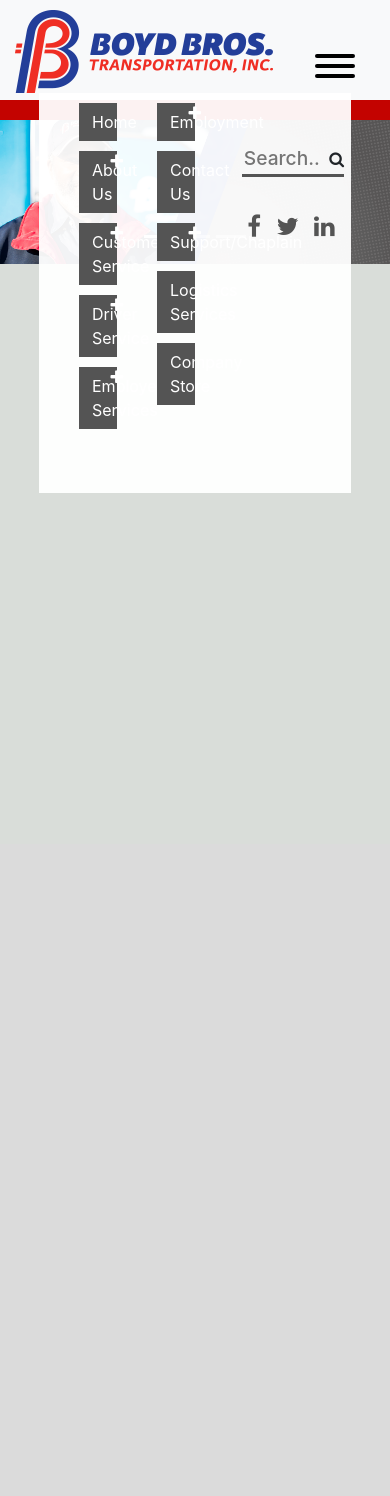
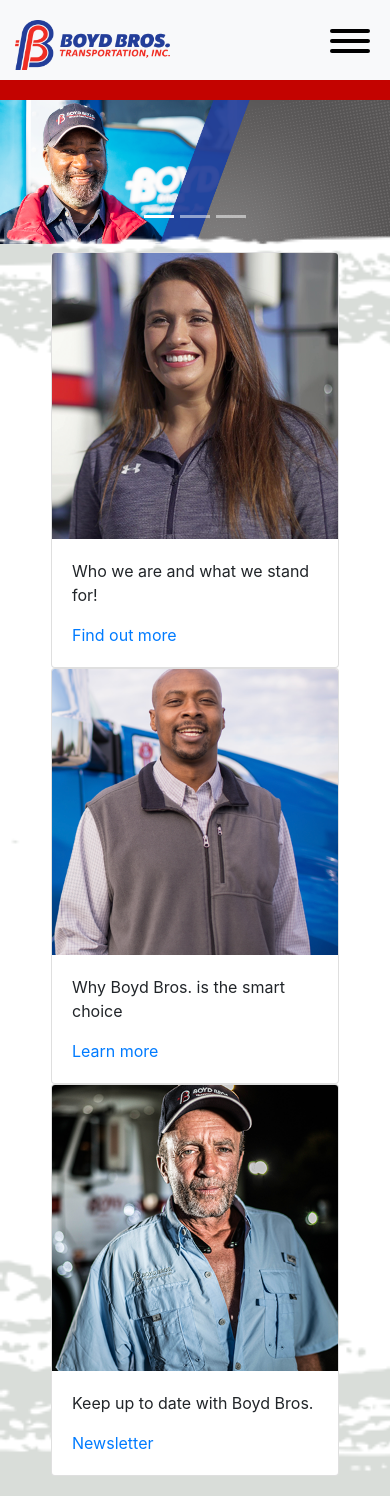
Before and after one commit to vargasman11/BoydCorporate, a PHP site: page / in a window 390 px wide. Before the commit the page ends 493 px from the top, so only its background shows below. Run offline with PHP 8.4, Linux system fonts and the light colour scheme.

Commit message:
saving progress

```diff
--- a/index.php
+++ b/index.php
@@ -1,6 +1,7 @@
 <?php include("partials/header.php"); ?>
 <?php include("partials/menu.php"); ?>
 <?php include("partials/carousel.php"); ?>
+<?php include("partials/people.php"); ?>
 
 
 <?php include("partials/footer.php"); ?>
--- a/partials/header.php
+++ b/partials/header.php
@@ -21,5 +21,5 @@
     <title>Boyd Bros</title>
 </head>
 
-<body>
+<body >
 <div class="container bg-light" id="main-container">
--- a/partials/menu.php
+++ b/partials/menu.php
@@ -14,7 +14,7 @@
             <!-- </div> -->
         </nav>
 
-        <div class="dropDownSection" id="dropDownSection" style="display:block">
+        <div class="dropDownSection" id="dropDownSection" style="display:none">
             <div class="" id="leftSection">
                 <div id="left-half">
                     <ul>
--- /dev/null
+++ b/partials/people.php
@@ -0,0 +1,36 @@
+<div  id="people-container">
+    <div id="white-wrapper">
+    <div class="row">
+        <!-- lady-left -->
+        <div class="col-sm-12 col-md-4">
+            <div class="card mx-auto" style="width: 18rem;">
+                <img class="card-img-top" src="Assests/people/lady-left.png" alt="Card image cap">
+                <div class="card-body">
+                    <p class="card-text">Who we are and what we stand for!</p>
+                    <a href="#">Find out more</a>
+                </div>
+            </div>
+        </div>
+        <!-- man middle -->
+        <div class="col-sm-12 col-md-4">
+            <div class="card mx-auto" style="width: 18rem;">
+                <img class="card-img-top" src="Assests/people/man-middle.png" alt="Card image cap">
+                <div class="card-body">
+                    <p class="card-text">Why Boyd Bros. is the smart choice</p>
+                    <a href="#">Learn more</a>
+                </div>
+            </div>
+        </div>
+        <!-- man right -->
+        <div class="col-sm-12 col-md-4">
+            <div class="card mx-auto" style="width: 18rem;">
+                <img class="card-img-top" src="Assests/people/man-right.png" alt="Card image cap">
+                <div class="card-body">
+                    <p class="card-text">Keep up to date with Boyd Bros.</p>
+                    <a href="#">Newsletter</a>
+                </div>
+            </div>
+        </div>
+    </div>
+</div>
+</div>
--- a/scripts/script.js
+++ b/scripts/script.js
@@ -1,5 +1,6 @@
 
 // Shows the main menu
+// The dispaly css setting is inline html not in the css file
 
 function showMenu() {
     // select the menu
--- a/styles/main.css
+++ b/styles/main.css
@@ -104,9 +104,70 @@
 .red {
   background-color: #c30300 !important; }
 
+@media (max-width: 767px) {
+  #nav-container {
+    height: 100px; }
+    #nav-container nav #nav-logo {
+      margin-left: 15px;
+      height: 50px;
+      margin-top: 10px; }
+    #nav-container nav .hamburger {
+      padding: 0;
+      margin-top: -10px; }
+  .dropDownSection {
+    width: 100%; }
+    .dropDownSection #leftSection {
+      width: 100%;
+      float: left; }
+      .dropDownSection #leftSection ul {
+        padding-left: 15px; }
+        .dropDownSection #leftSection ul li button,
+        .dropDownSection #leftSection ul li a {
+          font-size: 14px;
+          text-align: left; }
+        .dropDownSection #leftSection ul li .btn {
+          width: 90%; }
+    .dropDownSection #rightSection {
+      width: 100%;
+      float: left;
+      padding-left: 12.5%; }
+      .dropDownSection #rightSection .search-section form .dropDownSearch {
+        width: 80%;
+        border-bottom: 3px #545454 solid;
+        padding-bottom: 5px; }
+      .dropDownSection #rightSection .social-links ul {
+        padding: 20px 0px;
+        margin-top: 20px; }
+        .dropDownSection #rightSection .social-links ul li {
+          display: inline;
+          margin: 0px 5%;
+          padding-left: 8%; } }
+
+@media (min-width: 768px) and (max-width: 992px) {
+  .dropDownSection {
+    width: 100%; }
+    .dropDownSection #leftSection {
+      width: 60%;
+      float: left; } }
+
+#carousel .carousel-inner img {
+  z-index: 1 !important; }
+
+#people-container {
+  background-image: url("../Assests/backgrounds/paint-swash-bg.png");
+  background-size: cover;
+  min-height: 400px;
+  padding: 7% 0px 5% 0px;
+  margin-top: -5%;
+  z-index: 1000;
+  position: absolute;
+  width: 100%; }
+
 body {
-  background-color: #d9ddd9; }
+  background-color: #d9ddd9;
+  position: relative; }
 
 #main-container {
   padding-right: 0 !important;
-  padding-left: 0 !important; }
+  padding-left: 0 !important;
+  position: relative; }
--- /dev/null
+++ b/styles/scss/_carousel.scss
@@ -0,0 +1,7 @@
+#carousel{
+   .carousel-inner{
+       img{
+       z-index: 1 !important;
+       }
+   }
+}
--- a/styles/scss/_menu.scss
+++ b/styles/scss/_menu.scss
@@ -98,6 +98,7 @@
                 }
             }
         }
+
         #left-half {
             width: 50%;
             float: left;
@@ -180,3 +181,94 @@
 
 // // Extra large devices (large desktops, 1200px and up)
 // // @media (min-width: 1200px) { ... }
+
+// Mobile Phone
+@media (max-width: 767px) {
+    #nav-container {
+        height: 100px;
+
+        nav {
+            #nav-logo {
+                margin-left: 15px;
+                height: 50px;
+                margin-top: 10px;
+            }
+
+            .hamburger {
+                padding: 0;
+                margin-top: -10px;
+            }
+        }
+    }
+
+    // drop down section
+    .dropDownSection {
+        width: 100%;
+
+        #leftSection {
+            width: 100%;
+            float: left;
+
+            ul {
+                padding-left: 15px;
+
+                li {
+
+                    button,
+                    a {
+                        font-size: 14px;
+                        text-align: left;
+                    }
+
+                    .btn {
+                        width: 90%;
+                    }
+                }
+            }
+        }
+
+        // right half of the dropdown menu
+        #rightSection {
+            width: 100%;
+            float: left;
+            padding-left: 12.5%;
+
+            .search-section {
+                form {
+                    .dropDownSearch {
+                        width: 80%;
+                        border-bottom: 3px $gray solid;
+                        padding-bottom: 5px;
+                    }
+                }
+            }
+
+            .social-links {
+                ul {
+                    padding: 20px 0px;
+                    margin-top: 20px;
+
+                    li {
+                        display: inline;
+                        margin: 0px 5%;
+                        padding-left: 8%;
+                    }
+                }
+            }
+        }
+    }
+
+    // end mobile
+}
+
+// Tablets
+@media (min-width: 768px) and (max-width: 992px){
+    .dropDownSection {
+        width: 100%;
+        #leftSection {
+            width: 60%;
+            float: left;
+        }
+    }
+// end tablets
+}
--- /dev/null
+++ b/styles/scss/_people.scss
@@ -0,0 +1,11 @@
+#people-container{
+    background-image: url("../Assests/backgrounds/paint-swash-bg.png");
+    background-size: cover;
+    min-height: 400px;
+    padding: 7% 0px 5% 0px;
+    margin-top: -5%;
+    z-index: 1000;
+    position: absolute;
+    width: 100%;
+
+}
--- a/styles/scss/main.scss
+++ b/styles/scss/main.scss
@@ -1,11 +1,16 @@
 @import 'variables';
 @import 'menu';
+@import 'carousel';
+@import 'people';
 
 body{
     background-color: rgb(217, 221, 217);
+    position: relative;
+    // background-color: red !important;
 }
 
 #main-container{
     padding-right: 0 !important;
     padding-left: 0 !important;
+    position: relative;
 }
```
Also changed, not shown: Assests/headers/header-1.png, Assests/headers/header-2.png, Assests/headers/header-3.png. Lines whose indentation alone changed are shown as unchanged.
